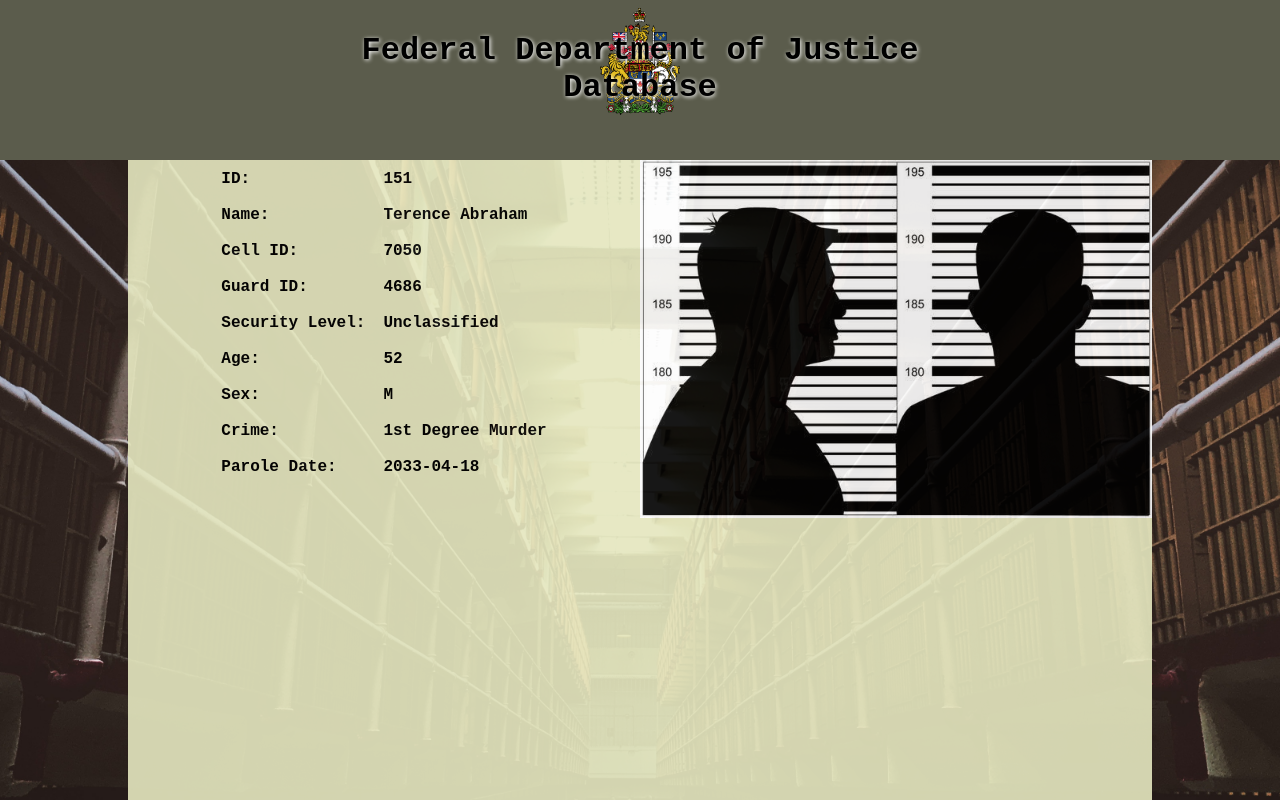
After one commit to k-herm/2221_Proj, a PHP site: page /Guard/inmateProfile.php?id=151 in a window 1280 px wide. The commit adds this page. Run offline with PHP 8.4, Linux system fonts and the light colour scheme; data comes from the database, SQL or seed files in the repository.

Commit message:
criminal profile page

```diff
--- a/Administrator/admin.js
+++ b/Administrator/admin.js
@@ -5,7 +5,7 @@ $(document).ready(function() {
 function addNavButtons() {
     $('#navCell').click(function() {
         clearTab();
-        $('.cells').css('display', 'grid');
+        $('.cells').css('display', 'flex');
     });
 
     $('#navDelivery').click(function() {
--- a/Administrator/admin.php
+++ b/Administrator/admin.php
@@ -67,7 +67,5 @@
 
         </div>
     </main>
-
-    <?php include('./../templates/footer.php'); ?>
 </body>
 </html>
--- a/Guard/guard.php
+++ b/Guard/guard.php
@@ -24,11 +24,9 @@
         </div>
 
         <div class="results">
-            <?php require './guardSQL.php' ?>
+            <?php include('./guardSQL.php'); ?>
         </div>
     </main>
-
-    <?php include('./../templates/footer.php'); ?>
 </body>
 </html>
 
--- /dev/null
+++ b/Guard/inmateProfile.php
@@ -0,0 +1,45 @@
+<!DOCTYPE html>
+<html lang="en">
+<head>
+    <meta charset="UTF-8">
+    <meta name="viewport" content="width=device-width, initial-scale=1.0">
+    <meta http-equiv="X-UA-Compatible" content="ie=edge">
+    <link rel="stylesheet" href="./../style.css">
+    <title>Federal Department of Justice</title>
+</head>
+<body>
+    <?php include('./../templates/header.php'); ?>
+
+    <main>
+        <div class="inmateProfile">
+            <div class="inmateInfo">
+                <table>
+            <?php
+                require_once '../helperFunctions.php';
+                $conn = connectToDatabase();
+
+                $id = $_GET['id'];
+                $query = "SELECT * FROM inmate WHERE Inmate_ID = $id";
+                $result = $conn->query($query);
+
+                if($result->num_rows > 0){
+                    $row = $result->fetch_assoc();
+                        echo "<tr><td>ID: </td><td>" . $row["Inmate_ID"] . "</td></tr>";
+                        echo "<tr><td>Name: </td><td>" . $row["Name"] . "</td></tr>";
+                        echo "<tr><td>Cell ID: </td><td>" . $row["Cell_Id"] . "</td></tr>";
+                        echo "<tr><td>Guard ID: </td><td>" . $row["Employee_ID"] . "</td></tr>";
+                        echo "<tr><td>Security Level: </td><td>" . $row["Security_Level"] . "</td></tr>";
+                        echo "<tr><td>Age: </td><td>" . $row["Age"] . "</td></tr>";
+                        echo "<tr><td>Sex: </td><td>" . $row["Sex"] . "</td></tr>";
+                        echo "<tr><td>Crime: </td><td>" . $row["Crime"] . "</td></tr>";
+                        echo "<tr><td>Parole Date: </td><td>" . $row["Parole_Date"] . "</td></tr>";
+                }
+            ?>
+                </table>
+            </div>
+            <img id="profilePic" src="./Img/criminalProfile.jpg" alt="">
+        </div>
+    </main>
+
+</body>
+</html>
--- a/index.php
+++ b/index.php
@@ -26,7 +26,9 @@
             <input id="loginButton" name="submit" type="submit" value="Login">
         </form>
     </main>
-    <?php include('./templates/footer.php'); ?>
+    <footer>
+        <p>Photo by Tyler Rutherford on Unsplash</p>
+    </footer>
 </body>
 </html>
 
--- a/style.css
+++ b/style.css
@@ -5,7 +5,7 @@ body {
     background-position: center;
 
     display: grid;
-    grid-template-rows: 0.15fr 1fr 0.1fr;
+    grid-template-rows: 0.15fr 1fr;
     height: 100vh;
     margin: 0;
     font-family: 'Courier New', Courier, monospace;
@@ -123,16 +123,21 @@ nav > ul > li:hover {
     text-decoration-line: underline;
 }
 
-.cells, .delivery, .visitor, .inmate, .filters {
+.delivery, .visitor, .inmate, .filters {
     display: grid;
     grid-template-columns: 1fr 2fr;
     grid-gap: 5px;
     padding: 1em 1em;
     margin-right: 6em;
 }
+.cells {
+    display: flex;
+    justify-content: center;
+}
 .cells, .delivery, .visitor, .inmate {
     display: none;
 }
+#cSearchButton { padding: 0.5em 1em; }
 input[type="button"], button {
     grid-column: 2 / -1;
     font-size: 1.1em;
@@ -147,7 +152,35 @@ label {
     justify-self: right;
 }
 
+
 .results {
     display: flex;
-    justify-content: center;
+    flex-wrap: wrap;
+    justify-content: space-around;
+    padding: 1em;
 }
+
+.inmateProfile {
+    display: grid;
+    grid-template-columns: 1fr 1fr;
+}
+#profilePic {
+    width: 100%;
+}
+.inmateInfo {
+    justify-self: center;
+}
+.inmateInfo > table > tbody > tr > td, td, th{
+    padding: 0.5em;
+    /* font-size: 1.1em; */
+}
+.inmateInfo > table {
+    border: none;
+}
+
+table, th {
+    border: 1px solid black;
+}
+th {
+    background-color: white;
+}
```
Also changed, not shown: Guard/guardSQL.php (+4 -4 lines), templates/inmateProfile.php (deleted, +0 -17 lines), Guard/Img/criminalProfile.jpg (renamed from Img/criminalProfile.jpg), 1 other file.
